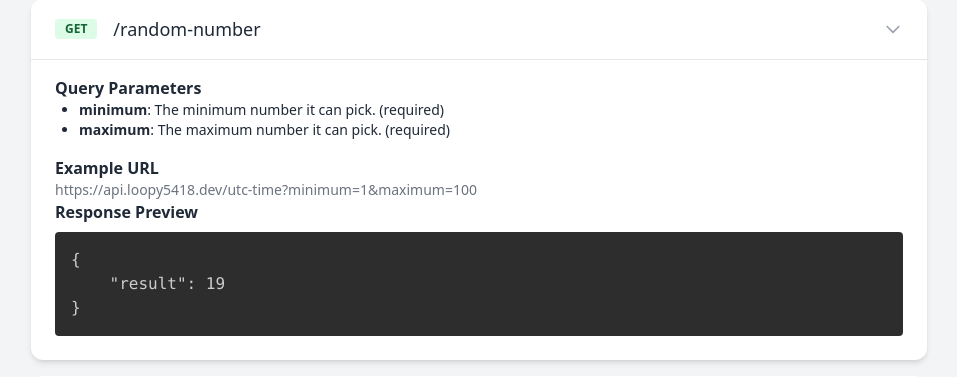
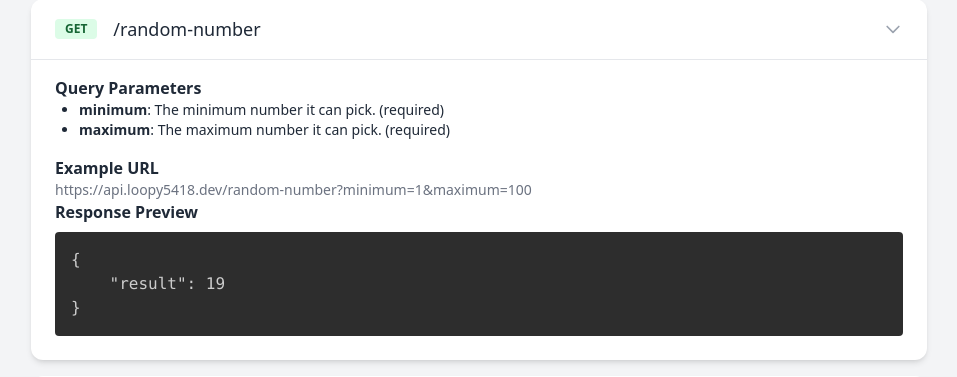
Before and after one commit to loopy5418/api, a Flask app: template api/templates/index.html in a window 1280 px wide, after a click that opens the changed part. Shown: the part 529-906 px from the top of the page, without its empty margins (161-1118 px from the left). Run offline with Flask 3, Linux system fonts and the light colour scheme; the template is opened without the code that fills it, so the values that code supplies are empty; some libraries are stand-ins or nearby versions.

Commit message:
Update index.html

```diff
--- a/api/templates/index.html
+++ b/api/templates/index.html
@@ -189,7 +189,7 @@
           <li><strong>maximum</strong>: The maximum number it can pick. (required)</li>
         </ul>
         <h3 class="font-semibold">Example URL</h3>
-        <p class="text-sm text-gray-500 dark:text-gray-400">https://api.loopy5418.dev/utc-time?minimum=1&maximum=100</p>
+        <p class="text-sm text-gray-500 dark:text-gray-400">https://api.loopy5418.dev/random-number?minimum=1&maximum=100</p>
           <h3 class="font-semibold">Response Preview</h3>
           <pre class="language-json rounded bg-gray-900 p-4 text-sm"><code>{
     "result": 19
```
